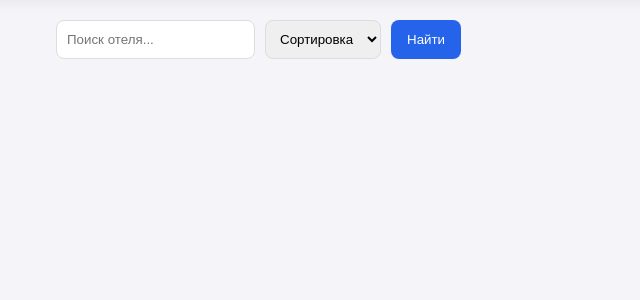
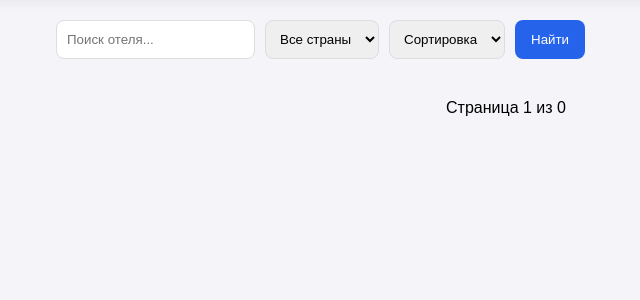
Before and after one commit to NickolayMolchanov/RavenBookingAPI, a FastAPI app: page /pages/hotels-list in a window 1280 px wide. Shown: the part 56-356 px from the top of the page, without its empty margins (134-774 px from the left). Run offline with FastAPI, Linux system fonts and the light colour scheme; data that the repository does not hold is empty.

Commit message:
made simple pagination and country sort

```diff
--- a/routes/templates.py
+++ b/routes/templates.py
@@ -1,4 +1,3 @@
-from dns.e164 import query
 from fastapi import APIRouter, Request, Depends, status, HTTPException
 from fastapi.responses import HTMLResponse
 from fastapi.templating import Jinja2Templates
@@ -25,9 +24,12 @@ async def get_hotels(
     search: str | None = None,
     country: str | None = None,
     sort: str | None = None,
-    db: AsyncSession = Depends(get_db)
+    page: int = 1,
+    per_page: int = 20,
+    session: AsyncSession = Depends(get_db)
 ):
-    query = select(Hotel)
+    offset = (page - 1) * per_page
+    query = select(Hotel).offset(offset).limit(per_page)
 
     if search:
         query = query.where(Hotel.name.ilike(f"%{search}%"))
@@ -39,8 +41,13 @@ async def get_hotels(
         query = query.order_by(Hotel.name.asc())
 
 
-    result = await db.execute(query)
+    result = await session.execute(query)
     hotels = result.scalars().all()
+
+    count_result = await session.execute(select(Hotel))
+    total = len(count_result.scalars().all())
+    total_pages = (total + per_page - 1) // per_page
+
 
     return templates.TemplateResponse(
         "hotels.html",
@@ -49,6 +56,8 @@ async def get_hotels(
             "hotels": hotels,
             "search": search,
             "country": country,
+            "page": page,
+            "total_pages": total_pages,
         }
     )
 
--- a/static/style.css
+++ b/static/style.css
@@ -317,3 +317,10 @@ body {
     justify-content: space-between;
     align-items: center;
 }
+
+.pagination {
+    display: flex;
+    justify-content: center;
+    gap: 20px;
+    margin-top: 20px;
+}
--- a/templates/hotels.html
+++ b/templates/hotels.html
@@ -10,10 +10,15 @@
     <form method="get" class="filters">
         <input type="text" name="search" placeholder="Поиск отеля..." value="{{ search or '' }}">
 
+        <select name="country">
+            <option value="">Все страны</option>
+            <option value="Россия">Россия</option>
+            <option value="США">США</option>
+            <option value="Германия">Германия</option>
+        </select>
+
         <select name="sort">
             <option value="">Сортировка</option>
-            <option value="price_asc">Цена ↑</option>
-            <option value="price_desc">Цена ↓</option>
             <option value="name">Название</option>
         </select>
 
@@ -24,7 +29,7 @@
     <div class="hotels-list">
 
         {% for hotel in hotels %}
-        <a href="/hotels-list/{{ hotel.id }}" class="hotel-link">
+        <a href="/pages/hotels-list/{{ hotel.id }}" class="hotel-link">
             <div class="hotel-card">
 
                 <img src="{{ url_for('static', path='images/hotel.jpg') }}" alt="hotel">
@@ -45,6 +50,20 @@
         {% endfor %}
     </div>
 
+    <div class="pagination">
+
+        {% if page > 1 %}
+        <a href="?page={{ page - 1 }}">← Назад</a>
+        {% endif %}
+
+        <span>Страница {{ page }} из {{ total_pages }}</span>
+
+        {% if page < total_pages %}
+        <a href="?page={{ page + 1 }}">Вперёд →</a>
+        {% endif %}
+
+    </div>
+
 </div>
 
 {% endblock %}
```
